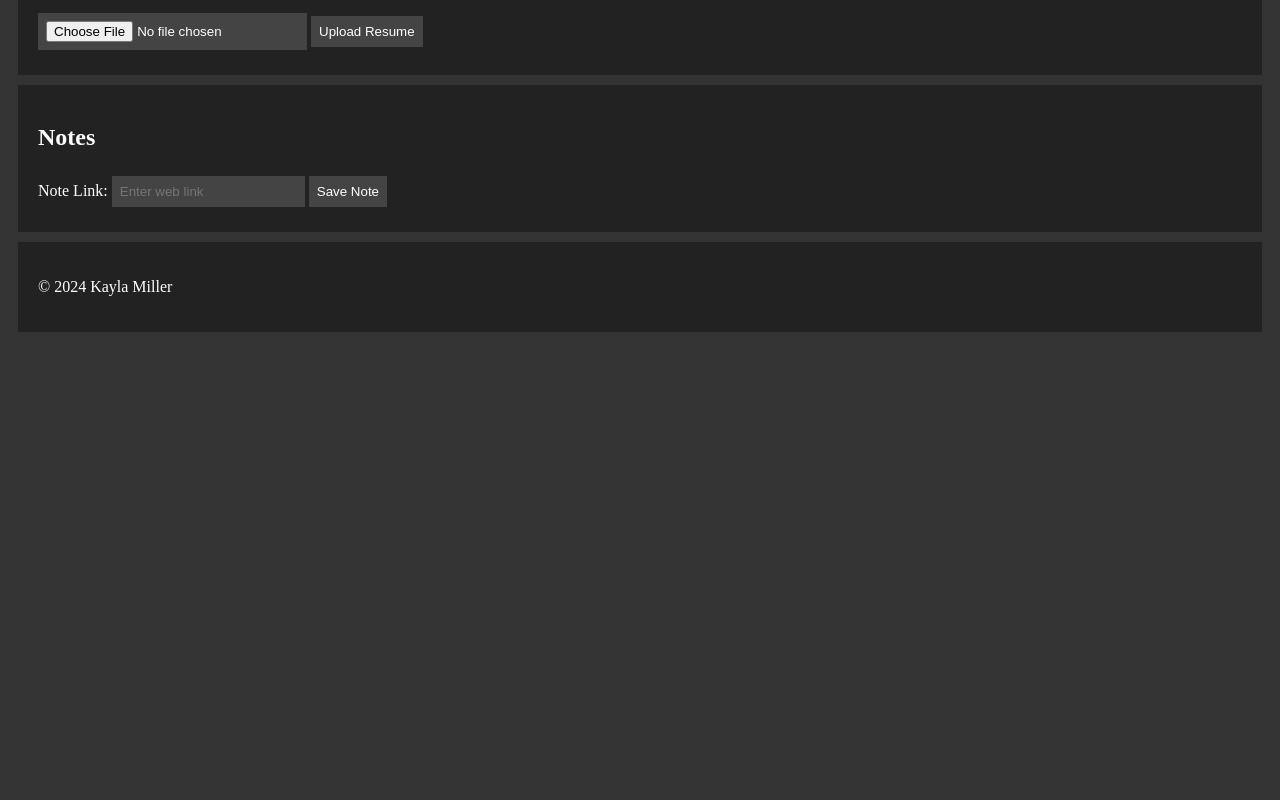
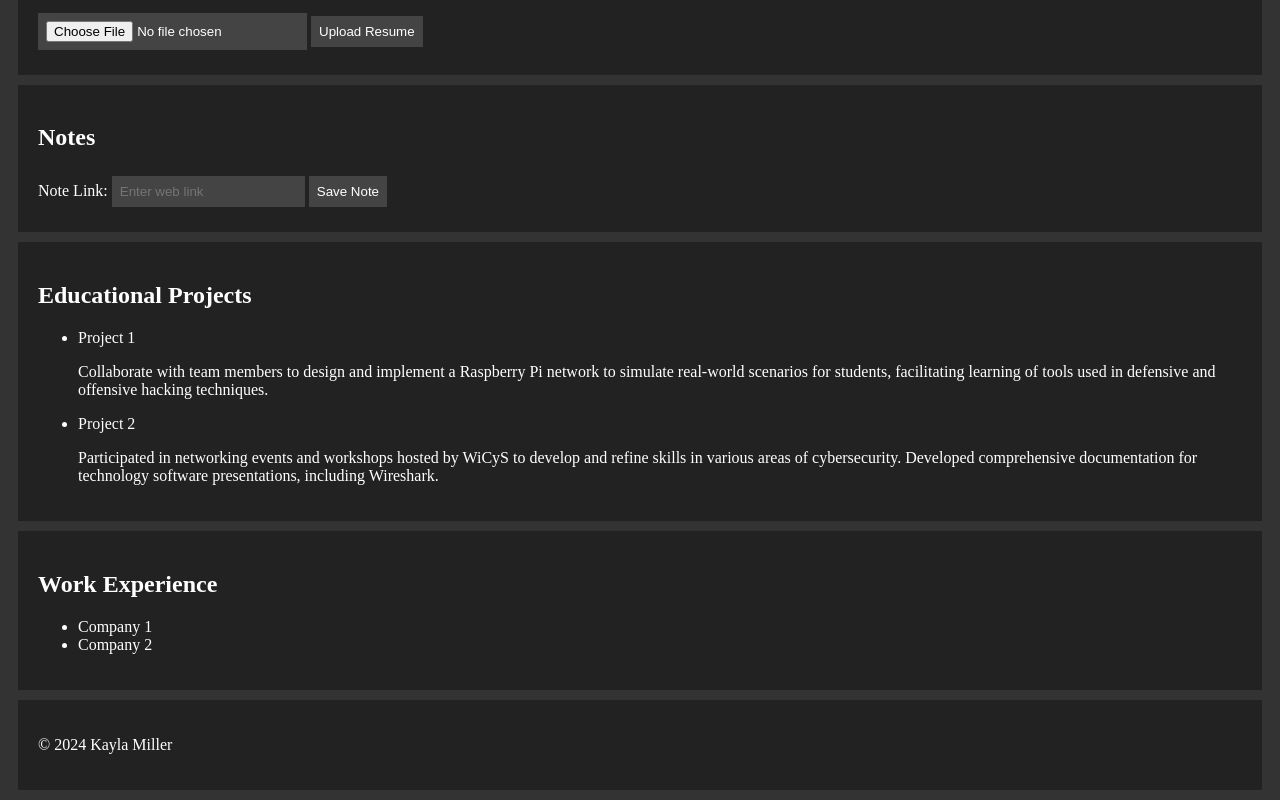
Before and after one commit to AylaClover/MyWebsite, a plain HTML site: page index.html in a window 1280 px wide. Shown: the part 524-1324 px from the top of the page. Before the commit the page ends 866 px from the top, so only its background shows below. Drawn offline with Linux system fonts and the light colour scheme.

Commit message:
V0.3 index.html

```diff
--- a/index.html
+++ b/index.html
@@ -39,7 +39,7 @@
 </head>
 <body>
     <header>
-        <h1>Howdy! Welcome to My Portfolio</h1>
+        <h1>Howdy! Welcome to My Website!</h1>
     </header>
 
     <nav>
@@ -75,6 +75,24 @@
         </form>
     </section>
 
+    <section id="edu_projects">
+        <h2>Educational Projects</h2>
+        <ul>
+            <li>Project 1</li>
+            <p>Collaborate with team members to design and implement a Raspberry Pi network to simulate real-world scenarios for students, facilitating learning of tools used in defensive and offensive hacking techniques.</p>
+            <li>Project 2</li>
+            <p>Participated in networking events and workshops hosted by WiCyS to develop and refine skills in various areas of cybersecurity. Developed comprehensive documentation for technology software presentations, including Wireshark.</p>
+        </ul>
+    </section>
+
+    <section id="work_experience">
+        <h2>Work Experience</h2>
+        <ul>
+            <li>Company 1</li>
+            <li>Company 2</li>
+        </ul>
+    </section>
+
     <footer>
         <p>&copy; 2024 Kayla Miller</p>
     </footer>
```
